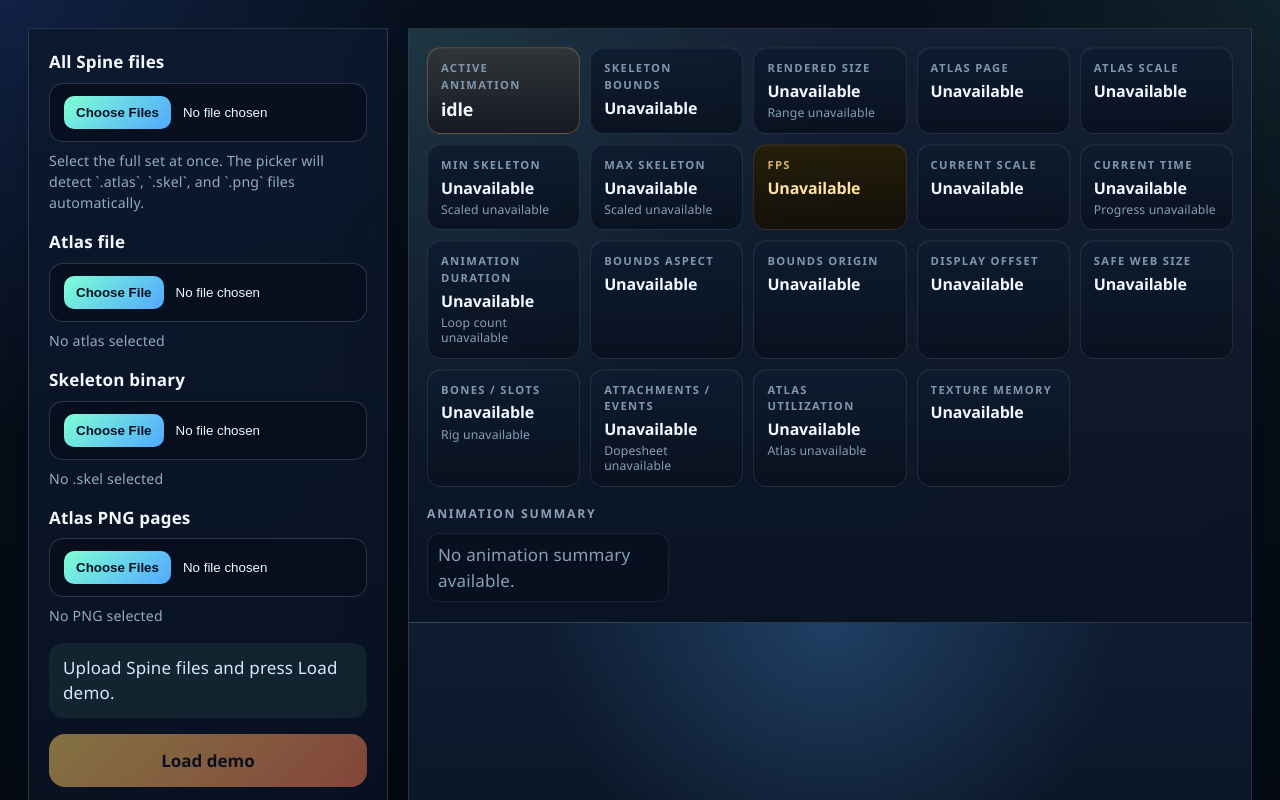
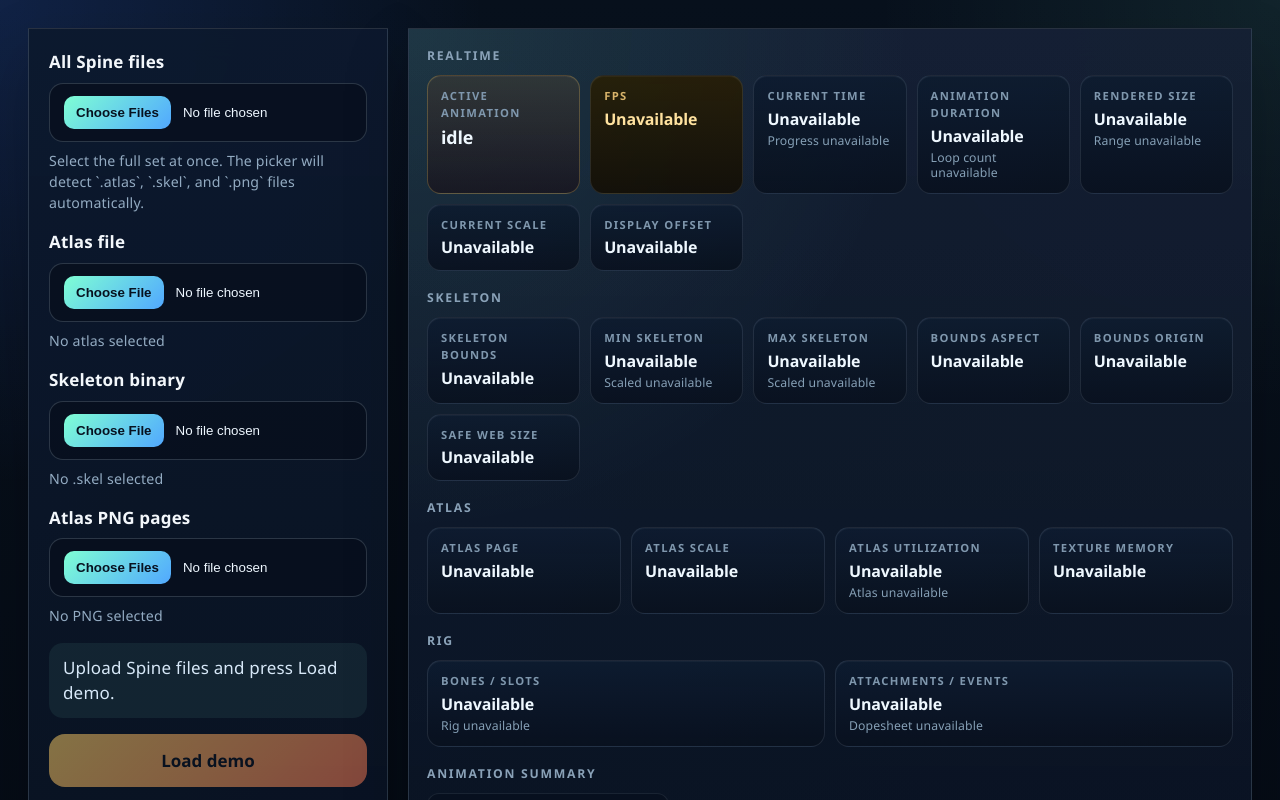
Before and after one commit to vaso991/spine-player, a React (Vite) app: page / in a window 1280 px wide. Shown: the top 800 px of the page. Built offline with nearby package versions, Linux system fonts and the light colour scheme.

Commit message:
refactor: organize viewer metrics into categorized groups with improved layout styling

```diff
--- a/src/App.css
+++ b/src/App.css
@@ -195,6 +195,11 @@
   gap: 10px;
 }
 
+.viewer-metric-group {
+  display: grid;
+  gap: 10px;
+}
+
 .viewer-stat {
   display: flex;
   flex-direction: column;
--- a/src/App.tsx
+++ b/src/App.tsx
@@ -1052,18 +1052,34 @@
 
         <div className="viewer-panel">
           <div className="viewer-chrome">
+            <div className="viewer-metric-group">
+              <span className="viewer-section-label">Realtime</span>
               <div className="viewer-metrics">
                 <div className="viewer-stat viewer-stat-primary">
                   <span className="viewer-stat-label">Active Animation</span>
                   <strong className="viewer-stat-value">{selectedAnimation || 'idle'}</strong>
                 </div>
+                <div className="viewer-stat viewer-stat-fps">
+                  <span className="viewer-stat-label">FPS</span>
+                  <strong className="viewer-stat-value">{fps === null ? 'Unavailable' : fps}</strong>
+                </div>
                 <div className="viewer-stat">
-                <span className="viewer-stat-label">Skeleton Bounds</span>
+                  <span className="viewer-stat-label">Current Time</span>
                   <strong className="viewer-stat-value">
-                  {spineSize
-                    ? `${Math.round(spineSize.realWidth)} x ${Math.round(spineSize.realHeight)} px`
-                    : 'Unavailable'}
+                    {playbackInfo ? `${playbackInfo.currentTime.toFixed(2)}s` : 'Unavailable'}
                   </strong>
+                  <span className="viewer-stat-note">
+                    {playbackInfo ? `${Math.round(playbackInfo.progress * 100)}% progress` : 'Progress unavailable'}
+                  </span>
+                </div>
+                <div className="viewer-stat">
+                  <span className="viewer-stat-label">Animation Duration</span>
+                  <strong className="viewer-stat-value">
+                    {playbackInfo ? `${playbackInfo.duration.toFixed(2)}s` : 'Unavailable'}
+                  </strong>
+                  <span className="viewer-stat-note">
+                    {playbackInfo ? `Loops ${playbackInfo.loopCount}` : 'Loop count unavailable'}
+                  </span>
                 </div>
                 <div className="viewer-stat">
                   <span className="viewer-stat-label">Rendered Size</span>
@@ -1079,18 +1095,29 @@
                   </span>
                 </div>
                 <div className="viewer-stat">
-                <span className="viewer-stat-label">Atlas Page</span>
+                  <span className="viewer-stat-label">Current Scale</span>
                   <strong className="viewer-stat-value">
-                  {atlasInfo
-                    ? `${Math.round(atlasInfo.pageWidth)} x ${Math.round(atlasInfo.pageHeight)} px`
+                    {spineSize ? spineSize.currentScale.toFixed(3) : 'Unavailable'}
+                  </strong>
+                </div>
+                <div className="viewer-stat">
+                  <span className="viewer-stat-label">Display Offset</span>
+                  <strong className="viewer-stat-value">
+                    {spineSize
+                      ? `${Math.round(spineSize.displayOffsetX)}, ${Math.round(spineSize.displayOffsetY)}`
                       : 'Unavailable'}
                   </strong>
                 </div>
+              </div>
+            </div>
+            <div className="viewer-metric-group">
+              <span className="viewer-section-label">Skeleton</span>
+              <div className="viewer-metrics">
                 <div className="viewer-stat">
-                <span className="viewer-stat-label">Atlas Scale</span>
+                  <span className="viewer-stat-label">Skeleton Bounds</span>
                   <strong className="viewer-stat-value">
-                  {atlasInfo?.scale !== null && atlasInfo?.scale !== undefined
-                    ? atlasInfo.scale
+                    {spineSize
+                      ? `${Math.round(spineSize.realWidth)} x ${Math.round(spineSize.realHeight)} px`
                       : 'Unavailable'}
                   </strong>
                 </div>
@@ -1120,34 +1147,6 @@
                       : 'Scaled unavailable'}
                   </span>
                 </div>
-              <div className="viewer-stat viewer-stat-fps">
-                <span className="viewer-stat-label">FPS</span>
-                <strong className="viewer-stat-value">{fps === null ? 'Unavailable' : fps}</strong>
-              </div>
-              <div className="viewer-stat">
-                <span className="viewer-stat-label">Current Scale</span>
-                <strong className="viewer-stat-value">
-                  {spineSize ? spineSize.currentScale.toFixed(3) : 'Unavailable'}
-                </strong>
-              </div>
-              <div className="viewer-stat">
-                <span className="viewer-stat-label">Current Time</span>
-                <strong className="viewer-stat-value">
-                  {playbackInfo ? `${playbackInfo.currentTime.toFixed(2)}s` : 'Unavailable'}
-                </strong>
-                <span className="viewer-stat-note">
-                  {playbackInfo ? `${Math.round(playbackInfo.progress * 100)}% progress` : 'Progress unavailable'}
-                </span>
-              </div>
-              <div className="viewer-stat">
-                <span className="viewer-stat-label">Animation Duration</span>
-                <strong className="viewer-stat-value">
-                  {playbackInfo ? `${playbackInfo.duration.toFixed(2)}s` : 'Unavailable'}
-                </strong>
-                <span className="viewer-stat-note">
-                  {playbackInfo ? `Loops ${playbackInfo.loopCount}` : 'Loop count unavailable'}
-                </span>
-              </div>
                 <div className="viewer-stat">
                   <span className="viewer-stat-label">Bounds Aspect</span>
                   <strong className="viewer-stat-value">
@@ -1165,14 +1164,6 @@
                   </strong>
                 </div>
                 <div className="viewer-stat">
-                <span className="viewer-stat-label">Display Offset</span>
-                <strong className="viewer-stat-value">
-                  {spineSize
-                    ? `${Math.round(spineSize.displayOffsetX)}, ${Math.round(spineSize.displayOffsetY)}`
-                    : 'Unavailable'}
-                </strong>
-              </div>
-              <div className="viewer-stat">
                   <span className="viewer-stat-label">Safe Web Size</span>
                   <strong className="viewer-stat-value">
                     {safeContainerSize
@@ -1180,23 +1171,26 @@
                       : 'Unavailable'}
                   </strong>
                 </div>
+              </div>
+            </div>
+            <div className="viewer-metric-group">
+              <span className="viewer-section-label">Atlas</span>
+              <div className="viewer-metrics">
                 <div className="viewer-stat">
-                <span className="viewer-stat-label">Bones / Slots</span>
+                  <span className="viewer-stat-label">Atlas Page</span>
                   <strong className="viewer-stat-value">
-                  {sceneInfo ? `${sceneInfo.boneCount} / ${sceneInfo.slotCount}` : 'Unavailable'}
+                    {atlasInfo
+                      ? `${Math.round(atlasInfo.pageWidth)} x ${Math.round(atlasInfo.pageHeight)} px`
+                      : 'Unavailable'}
                   </strong>
-                <span className="viewer-stat-note">
-                  {sceneInfo ? `${sceneInfo.skinCount} skins, ${sceneInfo.constraintCount} constraints` : 'Rig unavailable'}
-                </span>
                 </div>
                 <div className="viewer-stat">
-                <span className="viewer-stat-label">Attachments / Events</span>
+                  <span className="viewer-stat-label">Atlas Scale</span>
                   <strong className="viewer-stat-value">
-                  {sceneInfo ? `${sceneInfo.attachmentCount} / ${sceneInfo.eventCount}` : 'Unavailable'}
+                    {atlasInfo?.scale !== null && atlasInfo?.scale !== undefined
+                      ? atlasInfo.scale
+                      : 'Unavailable'}
                   </strong>
-                <span className="viewer-stat-note">
-                  {sceneInfo?.dopesheetFps ? `Dopesheet ${sceneInfo.dopesheetFps} fps` : 'Dopesheet unavailable'}
-                </span>
                 </div>
                 <div className="viewer-stat">
                   <span className="viewer-stat-label">Atlas Utilization</span>
@@ -1216,6 +1210,30 @@
                       ? `${(sceneInfo.textureMemoryBytes / (1024 * 1024)).toFixed(2)} MB`
                       : 'Unavailable'}
                   </strong>
+                </div>
+              </div>
+            </div>
+            <div className="viewer-metric-group">
+              <span className="viewer-section-label">Rig</span>
+              <div className="viewer-metrics">
+                <div className="viewer-stat">
+                  <span className="viewer-stat-label">Bones / Slots</span>
+                  <strong className="viewer-stat-value">
+                    {sceneInfo ? `${sceneInfo.boneCount} / ${sceneInfo.slotCount}` : 'Unavailable'}
+                  </strong>
+                  <span className="viewer-stat-note">
+                    {sceneInfo ? `${sceneInfo.skinCount} skins, ${sceneInfo.constraintCount} constraints` : 'Rig unavailable'}
+                  </span>
+                </div>
+                <div className="viewer-stat">
+                  <span className="viewer-stat-label">Attachments / Events</span>
+                  <strong className="viewer-stat-value">
+                    {sceneInfo ? `${sceneInfo.attachmentCount} / ${sceneInfo.eventCount}` : 'Unavailable'}
+                  </strong>
+                  <span className="viewer-stat-note">
+                    {sceneInfo?.dopesheetFps ? `Dopesheet ${sceneInfo.dopesheetFps} fps` : 'Dopesheet unavailable'}
+                  </span>
+                </div>
               </div>
             </div>
             <div className="viewer-animation-summary">
```
Lines whose indentation alone changed are shown as unchanged.
